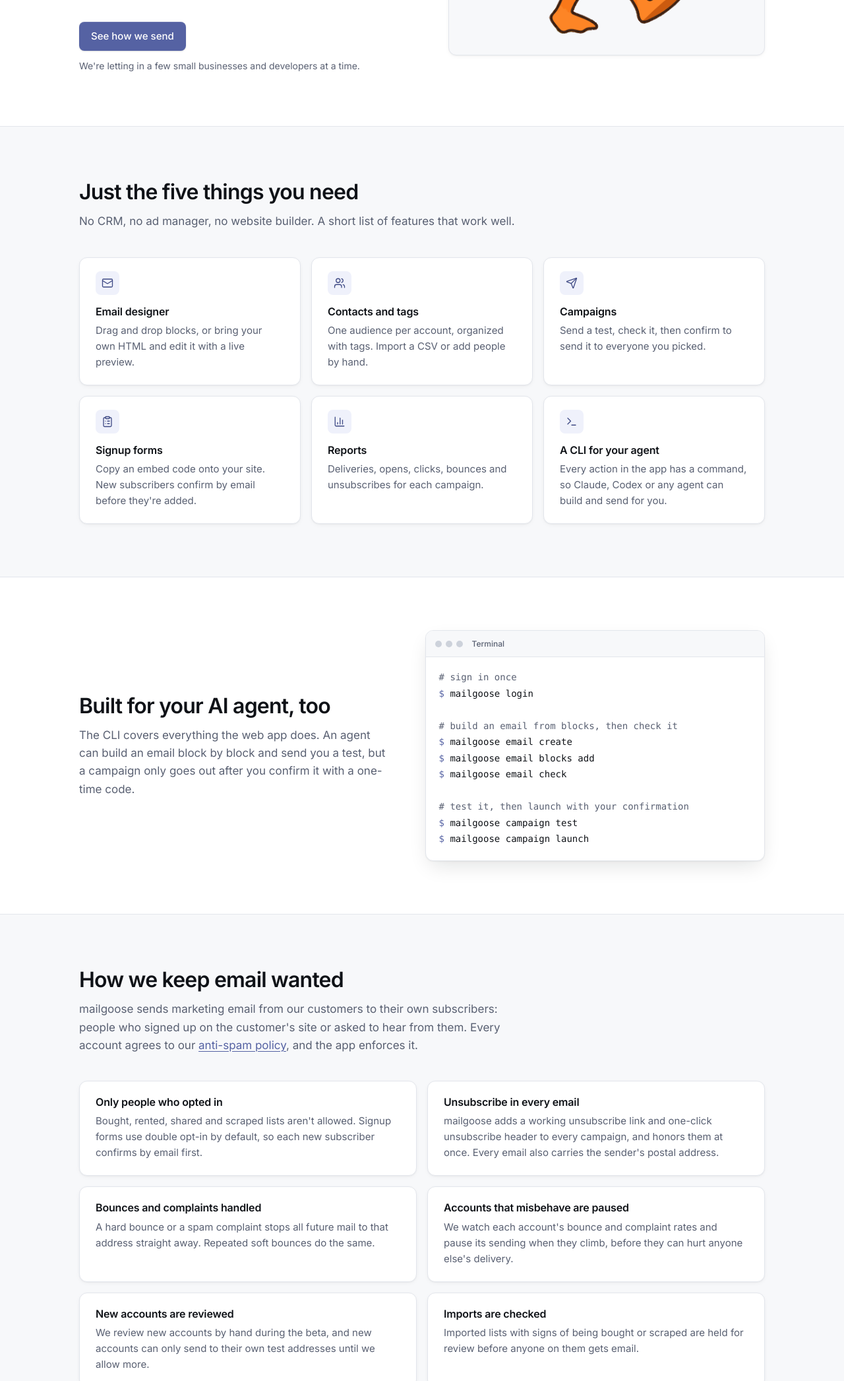
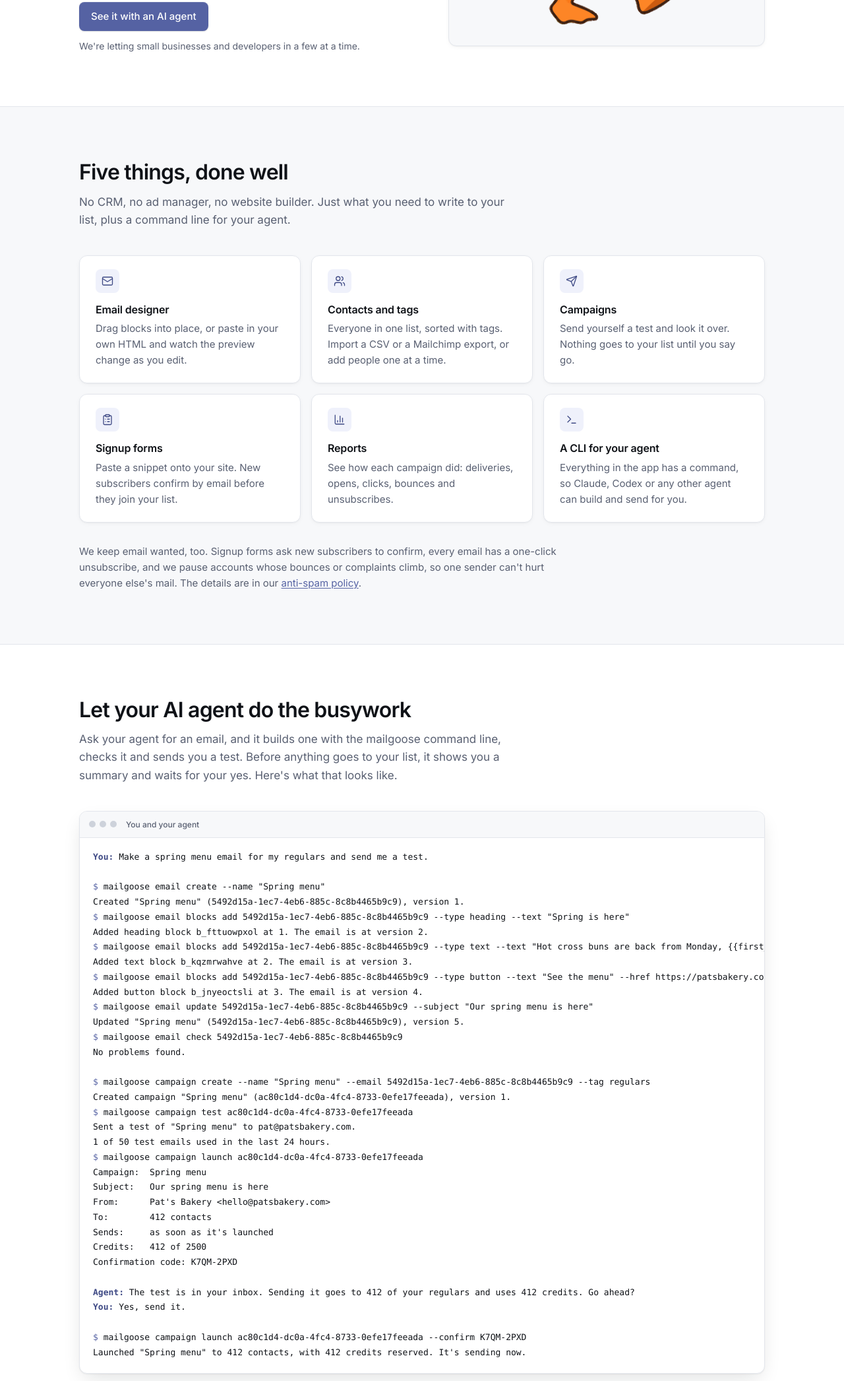
Before and after one commit to gremlin-technologies/mailgoose-public, a plain HTML site: page site/index.html in a window 1280 px wide. Shown: the part 561-2654 px from the top of the page at 66% size. Drawn offline with Linux system fonts and the light colour scheme.

Commit message:
MG-122: Warmer site copy, an agent example that shows its output, and the right free tier (#8)
The home page and the pricing page's prose are rewritten in a more human
tone. The "How we keep email wanted" section becomes one short note under
the features, the agent section shows an agent building, testing and
launching a campaign with real commands and output, and the terms page is
regenerated from the app with the current free tier.

Co-authored-by: Claude <noreply@anthropic.com>

```diff
--- a/site/assets/site.css
+++ b/site/assets/site.css
@@ -269,6 +269,13 @@ h3 { font-size: 1rem; line-height: 1.4; letter-spacing: -0.01em; margin: 0 0 0.3
 }
 .terminal .c { color: var(--muted); }
 .terminal .p { color: var(--accent); user-select: none; }
+/* The home page's agent example: the whole width, with the chat lines
+   (You:, Agent:) set apart from the commands. */
+.terminal-wide pre { font-size: 0.8125rem; }
+.terminal .who { font-weight: 600; color: var(--accent-soft-text); }
+
+/* The line on deliverability under the feature cards. */
+.features-note { margin: 2rem 0 0; max-width: 46rem; color: var(--muted); font-size: 0.9375rem; }
 
 /* Pricing: the app's tiles, larger. */
 .plan .price {
--- a/site/index.html
+++ b/site/index.html
@@ -4,9 +4,9 @@
   <meta charset="utf-8">
   <meta name="viewport" content="width=device-width, initial-scale=1">
   <title>mailgoose: simple email marketing, with a CLI for your AI agent</title>
-  <meta name="description" content="mailgoose designs and sends marketing email to people who asked for it, and collects subscribers with signup forms. Nothing else. Every feature also works from a CLI, so you can drive it from the AI agent you already use.">
+  <meta name="description" content="Write an email, send it to the people who signed up for it, and grow your list with signup forms. That's all mailgoose does, and everything in it works from a command line too, so your AI agent can help.">
   <meta property="og:title" content="mailgoose: simple email marketing">
-  <meta property="og:description" content="Design an email, send it to your subscribers, collect new ones with signup forms. From the web app or from your AI agent.">
+  <meta property="og:description" content="Write an email, send it to your subscribers, and pick up new ones with signup forms. In the web app, or let your AI agent do it.">
   <meta property="og:image" content="https://mailgoose.app/assets/social.jpg">
   <meta property="og:url" content="https://mailgoose.app/">
   <meta name="twitter:card" content="summary_large_image">
@@ -26,7 +26,7 @@
       <a class="brand" href="/"><img src="/assets/brand/wordmark.png" width="133" height="32" alt="mailgoose"></a>
       <nav aria-label="Main">
         <a href="#features" class="hide-sm">Features</a>
-        <a href="#sending">How we send</a>
+        <a href="#agents">For AI agents</a>
         <a href="/pricing/">Pricing</a>
       </nav>
     </div>
@@ -38,10 +38,10 @@
         <div>
           <p class="badge">Invite-only beta</p>
           <h1>Email marketing, without the platform.</h1>
-          <p class="lede">mailgoose does three things: it helps you design an email, sends it to the people who asked to hear from you, and collects new subscribers with signup forms. Everything you can do in the web app, you can also do from a command line, so the AI agent you already use can do it too.</p>
+          <p class="lede">Write an email, send it to the people who signed up for it, and pick up new subscribers with a signup form. That's mailgoose. Anything you can do in the app, you can also do from the command line, so the AI agent you already use can do it for you.</p>
           <div class="actions">
-            <a class="button primary" href="#sending">See how we send</a>
-            <p class="button-note">We're letting in a few small businesses and developers at a time.</p>
+            <a class="button primary" href="#agents">See it with an AI agent</a>
+            <p class="button-note">We're letting small businesses and developers in a few at a time.</p>
           </div>
         </div>
         <figure class="hero-art">
@@ -53,69 +53,76 @@
     <section class="band alt" id="features">
       <div class="wrap">
         <div class="section-head">
-          <h2>Just the five things you need</h2>
-          <p class="section-lede">No CRM, no ad manager, no website builder. A short list of features that work well.</p>
+          <h2>Five things, done well</h2>
+          <p class="section-lede">No CRM, no ad manager, no website builder. Just what you need to write to your list, plus a command line for your agent.</p>
         </div>
         <ul class="grid">
-          <li class="card"><span class="icon" aria-hidden="true"><svg viewBox="0 0 24 24"><path d="m22 7-8.991 5.727a2 2 0 0 1-2.009 0L2 7"/><rect x="2" y="4" width="20" height="16" rx="2"/></svg></span><h3>Email designer</h3><p>Drag and drop blocks, or bring your own HTML and edit it with a live preview.</p></li>
-          <li class="card"><span class="icon" aria-hidden="true"><svg viewBox="0 0 24 24"><path d="M16 21v-2a4 4 0 0 0-4-4H6a4 4 0 0 0-4 4v2"/><path d="M16 3.128a4 4 0 0 1 0 7.744"/><path d="M22 21v-2a4 4 0 0 0-3-3.87"/><circle cx="9" cy="7" r="4"/></svg></span><h3>Contacts and tags</h3><p>One audience per account, organized with tags. Import a CSV or add people by hand.</p></li>
-          <li class="card"><span class="icon" aria-hidden="true"><svg viewBox="0 0 24 24"><path d="M14.536 21.686a.5.5 0 0 0 .937-.024l6.5-19a.496.496 0 0 0-.635-.635l-19 6.5a.5.5 0 0 0-.024.937l7.93 3.18a2 2 0 0 1 1.112 1.11z"/><path d="m21.854 2.147-10.94 10.939"/></svg></span><h3>Campaigns</h3><p>Send a test, check it, then confirm to send it to everyone you picked.</p></li>
-          <li class="card"><span class="icon" aria-hidden="true"><svg viewBox="0 0 24 24"><rect width="8" height="4" x="8" y="2" rx="1" ry="1"/><path d="M16 4h2a2 2 0 0 1 2 2v14a2 2 0 0 1-2 2H6a2 2 0 0 1-2-2V6a2 2 0 0 1 2-2h2"/><path d="M12 11h4"/><path d="M12 16h4"/><path d="M8 11h.01"/><path d="M8 16h.01"/></svg></span><h3>Signup forms</h3><p>Copy an embed code onto your site. New subscribers confirm by email before they're added.</p></li>
-          <li class="card"><span class="icon" aria-hidden="true"><svg viewBox="0 0 24 24"><path d="M3 3v16a2 2 0 0 0 2 2h16"/><path d="M18 17V9"/><path d="M13 17V5"/><path d="M8 17v-3"/></svg></span><h3>Reports</h3><p>Deliveries, opens, clicks, bounces and unsubscribes for each campaign.</p></li>
-          <li class="card"><span class="icon" aria-hidden="true"><svg viewBox="0 0 24 24"><path d="M12 19h8"/><path d="m4 17 6-6-6-6"/></svg></span><h3>A CLI for your agent</h3><p>Every action in the app has a command, so Claude, Codex or any agent can build and send for you.</p></li>
+          <li class="card"><span class="icon" aria-hidden="true"><svg viewBox="0 0 24 24"><path d="m22 7-8.991 5.727a2 2 0 0 1-2.009 0L2 7"/><rect x="2" y="4" width="20" height="16" rx="2"/></svg></span><h3>Email designer</h3><p>Drag blocks into place, or paste in your own HTML and watch the preview change as you edit.</p></li>
+          <li class="card"><span class="icon" aria-hidden="true"><svg viewBox="0 0 24 24"><path d="M16 21v-2a4 4 0 0 0-4-4H6a4 4 0 0 0-4 4v2"/><path d="M16 3.128a4 4 0 0 1 0 7.744"/><path d="M22 21v-2a4 4 0 0 0-3-3.87"/><circle cx="9" cy="7" r="4"/></svg></span><h3>Contacts and tags</h3><p>Everyone in one list, sorted with tags. Import a CSV or a Mailchimp export, or add people one at a time.</p></li>
+          <li class="card"><span class="icon" aria-hidden="true"><svg viewBox="0 0 24 24"><path d="M14.536 21.686a.5.5 0 0 0 .937-.024l6.5-19a.496.496 0 0 0-.635-.635l-19 6.5a.5.5 0 0 0-.024.937l7.93 3.18a2 2 0 0 1 1.112 1.11z"/><path d="m21.854 2.147-10.94 10.939"/></svg></span><h3>Campaigns</h3><p>Send yourself a test and look it over. Nothing goes to your list until you say go.</p></li>
+          <li class="card"><span class="icon" aria-hidden="true"><svg viewBox="0 0 24 24"><rect width="8" height="4" x="8" y="2" rx="1" ry="1"/><path d="M16 4h2a2 2 0 0 1 2 2v14a2 2 0 0 1-2 2H6a2 2 0 0 1-2-2V6a2 2 0 0 1 2-2h2"/><path d="M12 11h4"/><path d="M12 16h4"/><path d="M8 11h.01"/><path d="M8 16h.01"/></svg></span><h3>Signup forms</h3><p>Paste a snippet onto your site. New subscribers confirm by email before they join your list.</p></li>
+          <li class="card"><span class="icon" aria-hidden="true"><svg viewBox="0 0 24 24"><path d="M3 3v16a2 2 0 0 0 2 2h16"/><path d="M18 17V9"/><path d="M13 17V5"/><path d="M8 17v-3"/></svg></span><h3>Reports</h3><p>See how each campaign did: deliveries, opens, clicks, bounces and unsubscribes.</p></li>
+          <li class="card"><span class="icon" aria-hidden="true"><svg viewBox="0 0 24 24"><path d="M12 19h8"/><path d="m4 17 6-6-6-6"/></svg></span><h3>A CLI for your agent</h3><p>Everything in the app has a command, so Claude, Codex or any other agent can build and send for you.</p></li>
         </ul>
+        <p class="features-note">We keep email wanted, too. Signup forms ask new subscribers to confirm, every email has a one-click unsubscribe, and we pause accounts whose bounces or complaints climb, so one sender can't hurt everyone else's mail. The details are in our <a href="/anti-spam/">anti-spam policy</a>.</p>
       </div>
     </section>
 
     <section class="band" id="agents">
-      <div class="wrap split">
+      <div class="wrap">
         <div class="section-head">
-          <h2>Built for your AI agent, too</h2>
-          <p class="section-lede">The CLI covers everything the web app does. An agent can build an email block by block and send you a test, but a campaign only goes out after you confirm it with a one-time code.</p>
+          <h2>Let your AI agent do the busywork</h2>
+          <p class="section-lede">Ask your agent for an email, and it builds one with the mailgoose command line, checks it and sends you a test. Before anything goes to your list, it shows you a summary and waits for your yes. Here's what that looks like.</p>
         </div>
-        <figure class="terminal">
-          <figcaption class="terminal-bar"><span aria-hidden="true"></span><span aria-hidden="true"></span><span aria-hidden="true"></span>Terminal</figcaption>
-<pre><code><span class="c"># sign in once</span>
-<span class="p">$ </span>mailgoose login
+        <figure class="terminal terminal-wide">
+          <figcaption class="terminal-bar"><span aria-hidden="true"></span><span aria-hidden="true"></span><span aria-hidden="true"></span>You and your agent</figcaption>
+<pre><code><span class="who">You:</span> Make a spring menu email for my regulars and send me a test.
 
-<span class="c"># build an email from blocks, then check it</span>
-<span class="p">$ </span>mailgoose email create
-<span class="p">$ </span>mailgoose email blocks add
-<span class="p">$ </span>mailgoose email check
+<span class="p">$ </span>mailgoose email create --name "Spring menu"
+Created "Spring menu" (5492d15a-1ec7-4eb6-885c-8c8b4465b9c9), version 1.
+<span class="p">$ </span>mailgoose email blocks add 5492d15a-1ec7-4eb6-885c-8c8b4465b9c9 --type heading --text "Spring is here"
+Added heading block b_fttuowpxol at 1. The email is at version 2.
+<span class="p">$ </span>mailgoose email blocks add 5492d15a-1ec7-4eb6-885c-8c8b4465b9c9 --type text --text "Hot cross buns are back from Monday, {{first_name|friend}}."
+Added text block b_kqzmrwahve at 2. The email is at version 3.
+<span class="p">$ </span>mailgoose email blocks add 5492d15a-1ec7-4eb6-885c-8c8b4465b9c9 --type button --text "See the menu" --href https://patsbakery.com/menu
+Added button block b_jnyeoctsli at 3. The email is at version 4.
+<span class="p">$ </span>mailgoose email update 5492d15a-1ec7-4eb6-885c-8c8b4465b9c9 --subject "Our spring menu is here"
+Updated "Spring menu" (5492d15a-1ec7-4eb6-885c-8c8b4465b9c9), version 5.
+<span class="p">$ </span>mailgoose email check 5492d15a-1ec7-4eb6-885c-8c8b4465b9c9
+No problems found.
 
-<span class="c"># test it, then launch with your confirmation</span>
-<span class="p">$ </span>mailgoose campaign test
-<span class="p">$ </span>mailgoose campaign launch</code></pre>
+<span class="p">$ </span>mailgoose campaign create --name "Spring menu" --email 5492d15a-1ec7-4eb6-885c-8c8b4465b9c9 --tag regulars
+Created campaign "Spring menu" (ac80c1d4-dc0a-4fc4-8733-0efe17feeada), version 1.
+<span class="p">$ </span>mailgoose campaign test ac80c1d4-dc0a-4fc4-8733-0efe17feeada
+Sent a test of "Spring menu" to pat@patsbakery.com.
+1 of 50 test emails used in the last 24 hours.
+<span class="p">$ </span>mailgoose campaign launch ac80c1d4-dc0a-4fc4-8733-0efe17feeada
+Campaign:  Spring menu
+Subject:   Our spring menu is here
+From:      Pat's Bakery &lt;hello@patsbakery.com&gt;
+To:        412 contacts
+Sends:     as soon as it's launched
+Credits:   412 of 2500
+Confirmation code: K7QM-2PXD
+
+<span class="who">Agent:</span> The test is in your inbox. Sending it goes to 412 of your regulars and uses 412 credits. Go ahead?
+<span class="who">You:</span> Yes, send it.
+
+<span class="p">$ </span>mailgoose campaign launch ac80c1d4-dc0a-4fc4-8733-0efe17feeada --confirm K7QM-2PXD
+Launched "Spring menu" to 412 contacts, with 412 credits reserved. It's sending now.</code></pre>
         </figure>
       </div>
     </section>
 
-    <section class="band alt" id="sending">
+    <section class="band alt" id="pricing">
       <div class="wrap">
         <div class="section-head">
-          <h2>How we keep email wanted</h2>
-          <p class="section-lede">mailgoose sends marketing email from our customers to their own subscribers: people who signed up on the customer's site or asked to hear from them. Every account agrees to our <a href="/anti-spam/">anti-spam policy</a>, and the app enforces it.</p>
+          <h2>Free to start</h2>
+          <p class="section-lede">Every feature is free for up to 1,000 contacts and 2,500 emails a month. When you outgrow that, the paid plan is $5 a month, and credit packs cover any extra email. Credits you buy last two years.</p>
         </div>
         <ul class="grid grid-2">
-          <li class="card"><h3>Only people who opted in</h3><p>Bought, rented, shared and scraped lists aren't allowed. Signup forms use double opt-in by default, so each new subscriber confirms by email first.</p></li>
-          <li class="card"><h3>Unsubscribe in every email</h3><p>mailgoose adds a working unsubscribe link and one-click unsubscribe header to every campaign, and honors them at once. Every email also carries the sender's postal address.</p></li>
-          <li class="card"><h3>Bounces and complaints handled</h3><p>A hard bounce or a spam complaint stops all future mail to that address straight away. Repeated soft bounces do the same.</p></li>
-          <li class="card"><h3>Accounts that misbehave are paused</h3><p>We watch each account's bounce and complaint rates and pause its sending when they climb, before they can hurt anyone else's delivery.</p></li>
-          <li class="card"><h3>New accounts are reviewed</h3><p>We review new accounts by hand during the beta, and new accounts can only send to their own test addresses until we allow more.</p></li>
-          <li class="card"><h3>Imports are checked</h3><p>Imported lists with signs of being bought or scraped are held for review before anyone on them gets email.</p></li>
-        </ul>
-      </div>
-    </section>
-
-    <section class="band" id="pricing">
-      <div class="wrap">
-        <div class="section-head">
-          <h2>Simple pricing</h2>
-          <p class="section-lede">Start free, with every feature. Pay when your list outgrows it, and buy credits for the email you send beyond your monthly allowance. Credits you buy last two years.</p>
-        </div>
-        <ul class="grid grid-2">
-          <li class="card plan"><h3>Free</h3><p class="price">$0</p><p>Up to 1,000 contacts and 2,500 emails a month, with a small "Sent by mailgoose" line at the foot of your emails. No card needed.</p></li>
-          <li class="card plan"><h3>Paid</h3><p class="price">$5 <small>a month</small></p><p>Or $50 a year, for your first 2,500 contacts. The same 2,500 emails a month, no "Sent by mailgoose" line, and credit packs from $20 for 10,000 emails.</p></li>
+          <li class="card plan"><h3>Free</h3><p class="price">$0</p><p>Up to 1,000 contacts and 2,500 emails a month, at most 1,000 a day. Your emails carry a small "Sent by mailgoose" line at the bottom. No card needed.</p></li>
+          <li class="card plan"><h3>Paid</h3><p class="price">$5 <small>a month</small></p><p>Or $50 a year. It covers your first 2,500 contacts and the same 2,500 emails a month, without the "Sent by mailgoose" line. Need more email? Credit packs start at $20 for 10,000.</p></li>
         </ul>
         <p class="pricing-more"><a class="button" href="/pricing/">See full pricing</a></p>
       </div>
@@ -124,7 +131,7 @@
 
   <footer class="site-footer">
     <div class="wrap">
-      <p>&copy; 2026 Gremlin Technologies LLC. mailgoose is a Gremlin Technologies product.</p>
+      <p>&copy; 2026 Gremlin Technologies LLC. mailgoose is made by Gremlin Technologies.</p>
       <ul aria-label="Policies">
         <li><a href="/terms/">Terms of service</a></li>
         <li><a href="/privacy/">Privacy policy</a></li>
```
Also changed, not shown: site/pricing/index.html (+19 -19 lines), site/terms/index.html (+1 -1 lines).
